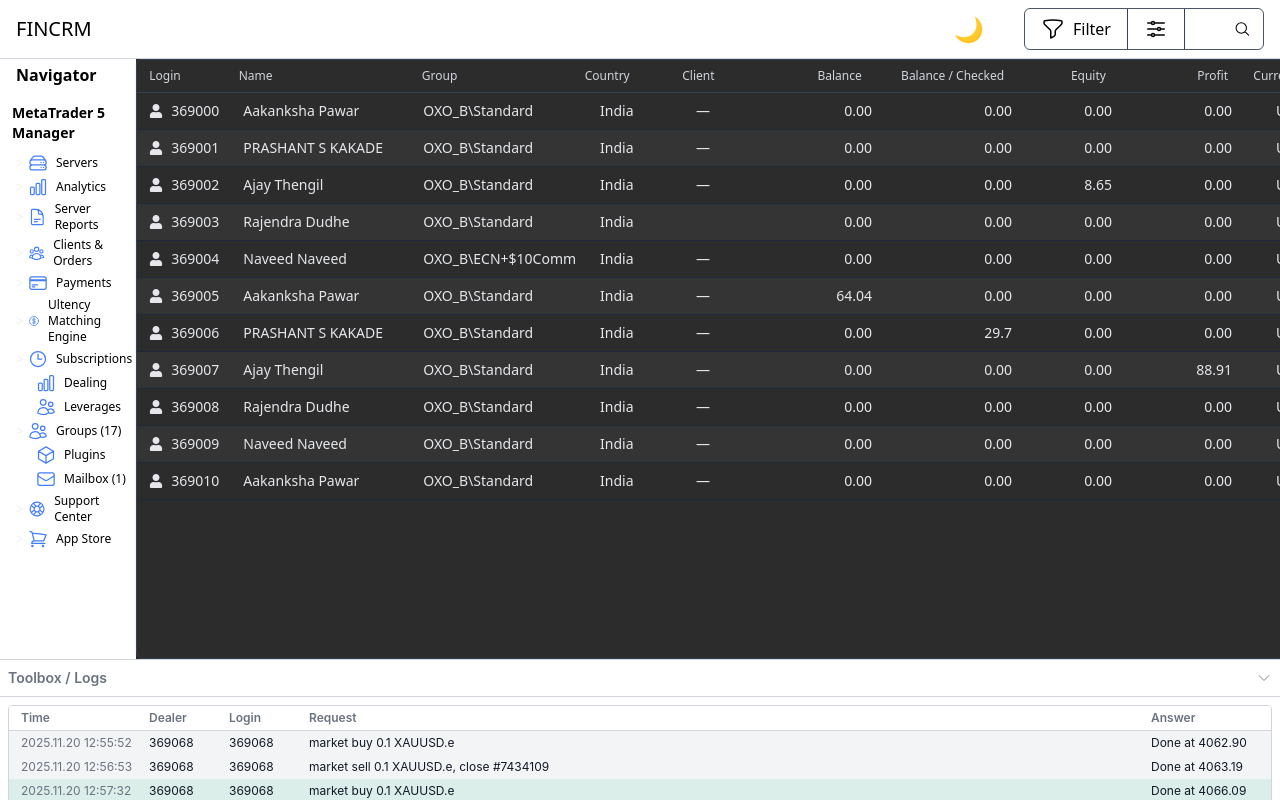
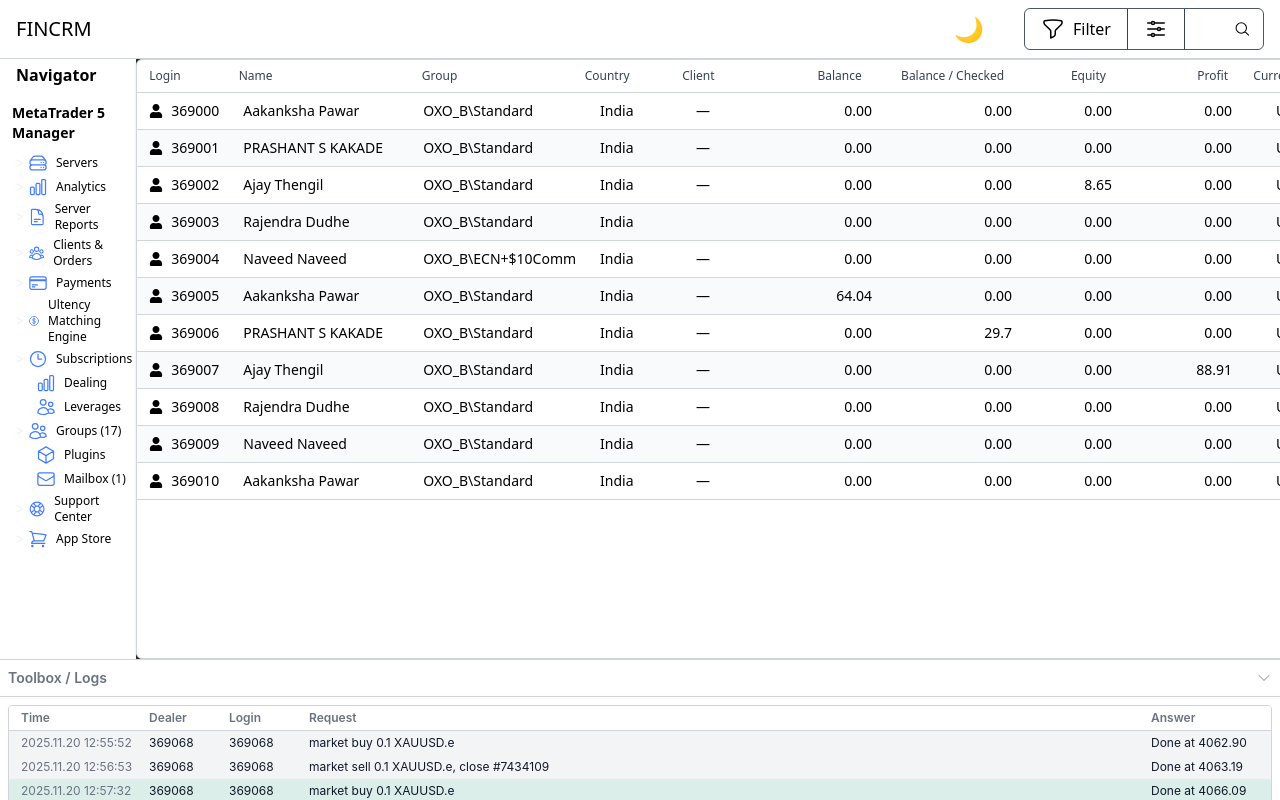
Before and after one commit to katochrasik794/mt5manager-clone, a React (Vite) app: page /trading-accounts in a window 1280 px wide. Shown: the top 800 px of the page. Built offline with nearby package versions, Linux system fonts and the light colour scheme.

Commit message:
Working on Client dashboard

```diff
--- a/src/pages/clients/Orders.jsx
+++ b/src/pages/clients/Orders.jsx
@@ -1,6 +1,7 @@
-import React from "react";
+import React, { useContext } from "react";
 import { FaUser } from "react-icons/fa";
 import UserModal from "../../components/UserModal";
+import Mycontext from "../../context/Mycontext";
 
 const sampleData = () => {
   // Updated rows from screenshot
@@ -105,6 +106,7 @@ const sampleData = () => {
 };
 
 export default function Positions() {
+  const { mode } = useContext(Mycontext);
   const rows = sampleData();
   const [selectedClient, setSelectedClient] = React.useState(null);
   const [modalOpen, setModalOpen] = React.useState(false);
@@ -116,22 +118,22 @@ export default function Positions() {
 
   return (
     <div className="">
-      <div className="bg-[#2c2c2c] rounded-md border h-[75vh] border-gray-700 shadow-sm overflow-hidden">
+      <div className={`rounded-md border h-[75vh] shadow-sm overflow-hidden ${mode === "dark" ? "bg-[#2c2c2c] border-gray-700" : "bg-white border-gray-300"}`}>
         {/* Header */}
         <div className="w-full overflow-x-auto">
           <table className="w-full table-auto border-collapse min-w-0">
             <thead>
               <tr>
-                <th className="sticky top-0 px-3 py-2 text-xs font-medium text-gray-300 border-b border-gray-700 min-w-[88px] text-left">Login</th>
-                <th className="sticky top-0 px-3 py-2 text-xs font-medium text-gray-300 border-b border-gray-700 min-w-[100px] text-left">Order</th>
-                <th className="sticky top-0 px-3 py-2 text-xs font-medium text-gray-300 border-b border-gray-700 min-w-[120px] text-left">Symbol</th>
-                <th className="sticky top-0 px-3 py-2 text-xs font-medium text-gray-300 border-b border-gray-700 min-w-[160px] text-left">Time</th>
-                <th className="sticky top-0 px-3 py-2 text-xs font-medium text-gray-300 border-b border-gray-700 min-w-[100px] text-left">Type</th>
-                <th className="sticky top-0 px-3 py-2 text-xs font-medium text-gray-300 border-b border-gray-700 min-w-[90px] text-right">Volume</th>
-                <th className="sticky top-0 px-3 py-2 text-xs font-medium text-gray-300 border-b border-gray-700 min-w-[90px] text-right">Price</th>
-                <th className="sticky top-0 px-3 py-2 text-xs font-medium text-gray-300 border-b border-gray-700 min-w-[90px] text-right">S / L</th>
-                <th className="sticky top-0 px-3 py-2 text-xs font-medium text-gray-300 border-b border-gray-700 min-w-[90px] text-right">T / P</th>
-                <th className="sticky top-0 px-3 py-2 text-xs font-medium text-gray-300 border-b border-gray-700 min-w-[90px] text-right">Price</th>
+                <th className={`sticky top-0 px-3 py-2 text-xs font-medium border-b min-w-[88px] text-left ${mode === "dark" ? "text-gray-300 border-gray-700" : "text-gray-700 border-gray-300"}`}>Login</th>
+                <th className={`sticky top-0 px-3 py-2 text-xs font-medium border-b min-w-[100px] text-left ${mode === "dark" ? "text-gray-300 border-gray-700" : "text-gray-700 border-gray-300"}`}>Order</th>
+                <th className={`sticky top-0 px-3 py-2 text-xs font-medium border-b min-w-[120px] text-left ${mode === "dark" ? "text-gray-300 border-gray-700" : "text-gray-700 border-gray-300"}`}>Symbol</th>
+                <th className={`sticky top-0 px-3 py-2 text-xs font-medium border-b min-w-[160px] text-left ${mode === "dark" ? "text-gray-300 border-gray-700" : "text-gray-700 border-gray-300"}`}>Time</th>
+                <th className={`sticky top-0 px-3 py-2 text-xs font-medium border-b min-w-[100px] text-left ${mode === "dark" ? "text-gray-300 border-gray-700" : "text-gray-700 border-gray-300"}`}>Type</th>
+                <th className={`sticky top-0 px-3 py-2 text-xs font-medium border-b min-w-[90px] text-right ${mode === "dark" ? "text-gray-300 border-gray-700" : "text-gray-700 border-gray-300"}`}>Volume</th>
+                <th className={`sticky top-0 px-3 py-2 text-xs font-medium border-b min-w-[90px] text-right ${mode === "dark" ? "text-gray-300 border-gray-700" : "text-gray-700 border-gray-300"}`}>Price</th>
+                <th className={`sticky top-0 px-3 py-2 text-xs font-medium border-b min-w-[90px] text-right ${mode === "dark" ? "text-gray-300 border-gray-700" : "text-gray-700 border-gray-300"}`}>S / L</th>
+                <th className={`sticky top-0 px-3 py-2 text-xs font-medium border-b min-w-[90px] text-right ${mode === "dark" ? "text-gray-300 border-gray-700" : "text-gray-700 border-gray-300"}`}>T / P</th>
+                <th className={`sticky top-0 px-3 py-2 text-xs font-medium border-b min-w-[90px] text-right ${mode === "dark" ? "text-gray-300 border-gray-700" : "text-gray-700 border-gray-300"}`}>Price</th>
               </tr>
             </thead>
           </table>
@@ -145,22 +147,20 @@ export default function Positions() {
                 <tr
                   key={r.order + "-" + idx}
                   onDoubleClick={() => onRowDoubleClick(r)}
-                  className={`border-b border-gray-800 cursor-pointer hover:bg-gray-800/40 ${
-                    idx % 2 === 0 ? "bg-[#2c2c2c]" : "bg-[#343434]"
-                  }`}
+                  className={`border-b cursor-pointer ${mode === "dark" ? `border-gray-800 hover:bg-gray-800/40 ${idx % 2 === 0 ? "bg-[#2c2c2c]" : "bg-[#343434]"}` : `border-gray-300 hover:bg-gray-200 ${idx % 2 === 0 ? "bg-white" : "bg-gray-50"}`}`}
                 >
-                  <td className="px-3 py-2 text-sm text-gray-200 flex gap-2 items-center min-w-[88px]">
+                  <td className={`px-3 py-2 text-sm flex gap-2 items-center min-w-[88px] ${mode === "dark" ? "text-gray-200" : "text-black"}`}>
                     <FaUser /> {r.login}
                   </td>
-                  <td className="px-3 py-2 text-sm text-gray-200 min-w-[100px]">{r.order}</td>
-                  <td className="px-3 py-2 text-sm text-gray-200 min-w-[120px]">{r.symbol}</td>
-                  <td className="px-3 py-2 text-sm text-gray-200 min-w-[160px]">{r.time}</td>
-                  <td className="px-3 py-2 text-sm text-gray-200 min-w-[100px]">{r.type}</td>
-                  <td className="px-3 py-2 text-sm text-gray-200 min-w-[90px] text-right">{r.volume}</td>
-                  <td className="px-3 py-2 text-sm text-gray-200 min-w-[90px] text-right">{r.price}</td>
-                  <td className="px-3 py-2 text-sm text-gray-200 min-w-[90px] text-right">{r.sl}</td>
-                  <td className="px-3 py-2 text-sm text-gray-200 min-w-[90px] text-right">{r.tp}</td>
-                  <td className="px-3 py-2 text-sm text-gray-200 min-w-[90px] text-right">{r.price2}</td>
+                  <td className={`px-3 py-2 text-sm min-w-[100px] ${mode === "dark" ? "text-gray-200" : "text-black"}`}>{r.order}</td>
+                  <td className={`px-3 py-2 text-sm min-w-[120px] ${mode === "dark" ? "text-gray-200" : "text-black"}`}>{r.symbol}</td>
+                  <td className={`px-3 py-2 text-sm min-w-[160px] ${mode === "dark" ? "text-gray-200" : "text-black"}`}>{r.time}</td>
+                  <td className={`px-3 py-2 text-sm min-w-[100px] ${mode === "dark" ? "text-gray-200" : "text-black"}`}>{r.type}</td>
+                  <td className={`px-3 py-2 text-sm min-w-[90px] text-right ${mode === "dark" ? "text-gray-200" : "text-black"}`}>{r.volume}</td>
+                  <td className={`px-3 py-2 text-sm min-w-[90px] text-right ${mode === "dark" ? "text-gray-200" : "text-black"}`}>{r.price}</td>
+                  <td className={`px-3 py-2 text-sm min-w-[90px] text-right ${mode === "dark" ? "text-gray-200" : "text-black"}`}>{r.sl}</td>
+                  <td className={`px-3 py-2 text-sm min-w-[90px] text-right ${mode === "dark" ? "text-gray-200" : "text-black"}`}>{r.tp}</td>
+                  <td className={`px-3 py-2 text-sm min-w-[90px] text-right ${mode === "dark" ? "text-gray-200" : "text-black"}`}>{r.price2}</td>
                 </tr>
               ))}
             </tbody>
--- a/src/pages/clients/Positions.jsx
+++ b/src/pages/clients/Positions.jsx
@@ -1,6 +1,7 @@
-import React from "react";
+import React, { useContext } from "react";
 import { FaUser } from 'react-icons/fa';
 import UserModal from "../../components/UserModal";
+import Mycontext from "../../context/Mycontext";
 
 const sampleData = () => {
   // Rows taken from the screenshot (order preserved)
@@ -23,6 +24,7 @@ const sampleData = () => {
 };
 
 export default function Positions() {
+  const { mode } = useContext(Mycontext);
   // Use the specific rows that match the screenshot
   const rows = sampleData();
   const [selectedClient, setSelectedClient] = React.useState(null);
@@ -35,21 +37,21 @@ export default function Positions() {
 
   return (
     <div className="">
-      <div className="bg-[#2c2c2c] rounded-md border h-[75vh] border-gray-700 shadow-sm overflow-hidden ">
+      <div className={`rounded-md border h-[75vh] shadow-sm overflow-hidden ${mode === "dark" ? "bg-[#2c2c2c] border-gray-700" : "bg-white border-gray-300"}`}>
         {/* Table header - allow horizontal scroll for small screens */}
         <div className="w-full overflow-x-auto">
           <table className="w-full table-auto border-collapse min-w-0">
             <thead>
               <tr>
-                <th className="sticky top-0 text-left px-3 py-2 text-xs font-medium text-gray-300 border-b border-gray-700 min-w-[88px]">Login</th>
-                <th className="sticky top-0 text-left px-3 py-2 text-xs font-medium text-gray-300 border-b border-gray-700 min-w-[120px]">Position</th>
-                <th className="sticky top-0 text-left px-3 py-2 text-xs font-medium text-gray-300 border-b border-gray-700 min-w-[120px]">Symbol</th>
-                <th className="sticky top-0 text-left px-3 py-2 text-xs font-medium text-gray-300 border-b border-gray-700 min-w-[80px]">Type</th>
-                <th className="sticky top-0 text-right px-3 py-2 text-xs font-medium text-gray-300 border-b border-gray-700 min-w-[80px]">Volume</th>
-                <th className="sticky top-0 text-right px-3 py-2 text-xs font-medium text-gray-300 border-b border-gray-700 min-w-[100px]">Price</th>
-                <th className="sticky top-0 text-right px-3 py-2 text-xs font-medium text-gray-300 border-b border-gray-700 min-w-[100px]">Price</th>
-                <th className="sticky top-0 text-left px-3 py-2 text-xs font-medium text-gray-300 border-b border-gray-700 min-w-[120px]">Reason</th>
-                <th className="sticky top-0 text-right px-3 py-2 text-xs font-medium text-gray-300 border-b border-gray-700 min-w-[72px]">Swap</th>
+                <th className={`sticky top-0 text-left px-3 py-2 text-xs font-medium border-b min-w-[88px] ${mode === "dark" ? "text-gray-300 border-gray-700" : "text-gray-700 border-gray-300"}`}>Login</th>
+                <th className={`sticky top-0 text-left px-3 py-2 text-xs font-medium border-b min-w-[120px] ${mode === "dark" ? "text-gray-300 border-gray-700" : "text-gray-700 border-gray-300"}`}>Position</th>
+                <th className={`sticky top-0 text-left px-3 py-2 text-xs font-medium border-b min-w-[120px] ${mode === "dark" ? "text-gray-300 border-gray-700" : "text-gray-700 border-gray-300"}`}>Symbol</th>
+                <th className={`sticky top-0 text-left px-3 py-2 text-xs font-medium border-b min-w-[80px] ${mode === "dark" ? "text-gray-300 border-gray-700" : "text-gray-700 border-gray-300"}`}>Type</th>
+                <th className={`sticky top-0 text-right px-3 py-2 text-xs font-medium border-b min-w-[80px] ${mode === "dark" ? "text-gray-300 border-gray-700" : "text-gray-700 border-gray-300"}`}>Volume</th>
+                <th className={`sticky top-0 text-right px-3 py-2 text-xs font-medium border-b min-w-[100px] ${mode === "dark" ? "text-gray-300 border-gray-700" : "text-gray-700 border-gray-300"}`}>Price</th>
+                <th className={`sticky top-0 text-right px-3 py-2 text-xs font-medium border-b min-w-[100px] ${mode === "dark" ? "text-gray-300 border-gray-700" : "text-gray-700 border-gray-300"}`}>Price</th>
+                <th className={`sticky top-0 text-left px-3 py-2 text-xs font-medium border-b min-w-[120px] ${mode === "dark" ? "text-gray-300 border-gray-700" : "text-gray-700 border-gray-300"}`}>Reason</th>
+                <th className={`sticky top-0 text-right px-3 py-2 text-xs font-medium border-b min-w-[72px] ${mode === "dark" ? "text-gray-300 border-gray-700" : "text-gray-700 border-gray-300"}`}>Swap</th>
               </tr>
             </thead>
           </table>
@@ -63,18 +65,18 @@ export default function Positions() {
                 <tr
                   key={r.position + "-" + idx}
                   onDoubleClick={() => onRowDoubleClick(r)}
-                  className={`border-b border-gray-800 hover:bg-gray-800/40 cursor-pointer ${idx % 2 === 0 ? "bg-[#2c2c2c]" : "bg-[#343434]"}`}
+                  className={`border-b cursor-pointer ${mode === "dark" ? `border-gray-800 hover:bg-gray-800/40 ${idx % 2 === 0 ? "bg-[#2c2c2c]" : "bg-[#343434]"}` : `border-gray-300 hover:bg-gray-200 ${idx % 2 === 0 ? "bg-white" : "bg-gray-50"}`}`}
                   title="Double-click to open client details"
                 >
-                  <td className="px-3 py-2 text-sm text-gray-200 min-w-[88px] flex gap-2 items-center truncate"><FaUser /> <span className="truncate">{r.login}</span></td>
-                  <td className="px-3 py-2 text-sm text-gray-200 min-w-[120px] truncate">{r.position}</td>
-                  <td className="px-3 py-2 text-sm text-gray-200 min-w-[120px] truncate">{r.symbol}</td>
-                  <td className="px-3 py-2 text-sm text-gray-200 min-w-[80px] truncate">{r.type}</td>
-                  <td className="px-3 py-2 text-sm text-gray-200 text-right min-w-[80px] truncate">{r.volume}</td>
-                  <td className="px-3 py-2 text-sm text-gray-200 text-right min-w-[100px] truncate">{r.priceOpen}</td>
-                  <td className="px-3 py-2 text-sm text-gray-200 text-right min-w-[100px] truncate">{r.priceClose}</td>
-                  <td className="px-3 py-2 text-sm text-gray-200 min-w-[120px] truncate">{r.reason}</td>
-                  <td className="px-3 py-2 text-sm text-gray-200 text-right min-w-[72px] truncate">{r.swap}</td>
+                  <td className={`px-3 py-2 text-sm min-w-[88px] flex gap-2 items-center truncate ${mode === "dark" ? "text-gray-200" : "text-black"}`}><FaUser /> <span className="truncate">{r.login}</span></td>
+                  <td className={`px-3 py-2 text-sm min-w-[120px] truncate ${mode === "dark" ? "text-gray-200" : "text-black"}`}>{r.position}</td>
+                  <td className={`px-3 py-2 text-sm min-w-[120px] truncate ${mode === "dark" ? "text-gray-200" : "text-black"}`}>{r.symbol}</td>
+                  <td className={`px-3 py-2 text-sm min-w-[80px] truncate ${mode === "dark" ? "text-gray-200" : "text-black"}`}>{r.type}</td>
+                  <td className={`px-3 py-2 text-sm text-right min-w-[80px] truncate ${mode === "dark" ? "text-gray-200" : "text-black"}`}>{r.volume}</td>
+                  <td className={`px-3 py-2 text-sm text-right min-w-[100px] truncate ${mode === "dark" ? "text-gray-200" : "text-black"}`}>{r.priceOpen}</td>
+                  <td className={`px-3 py-2 text-sm text-right min-w-[100px] truncate ${mode === "dark" ? "text-gray-200" : "text-black"}`}>{r.priceClose}</td>
+                  <td className={`px-3 py-2 text-sm min-w-[120px] truncate ${mode === "dark" ? "text-gray-200" : "text-black"}`}>{r.reason}</td>
+                  <td className={`px-3 py-2 text-sm text-right min-w-[72px] truncate ${mode === "dark" ? "text-gray-200" : "text-black"}`}>{r.swap}</td>
                 </tr>
               ))}
             </tbody>
--- a/src/pages/clients/TradingAccounts.jsx
+++ b/src/pages/clients/TradingAccounts.jsx
@@ -1,7 +1,8 @@
 
-import React from "react";
+import React, { useContext } from "react";
 import { FaUser } from 'react-icons/fa';
 import ClientModal from "../../components/ClientModal";
+import Mycontext from "../../context/Mycontext";
 
 const sampleData = (count = 80) => {
   const rows = [];
@@ -24,6 +25,7 @@ const sampleData = (count = 80) => {
 };
 
 export default function TradingAccounts() {
+  const { mode } = useContext(Mycontext);
   // If you have a prop or real data, replace this with your real array.
   const rows = sampleData(11); // many rows to demonstrate scrolling
   const [selectedClient, setSelectedClient] = React.useState(null);
@@ -41,23 +43,23 @@ export default function TradingAccounts() {
         <div className="text-sm text-gray-400">Showing table — scroll to see more</div>
       </div> */}
 
-      <div className="bg-[#2c2c2c] rounded-md border h-[75vh] border-gray-700 shadow-sm overflow-hidden ">
+      <div className={`rounded-md border h-[75vh] shadow-sm overflow-hidden ${mode === "dark" ? "bg-[#2c2c2c] border-gray-700" : "bg-white border-gray-300"}`}>
         {/* Table header */}
         <div className="w-full overflow-x-auto">
           <table className="min-w-full table-auto border-collapse">
             <thead>
               <tr className="">
                 {/* sticky header: using position: sticky via utility classes */}
-                <th className="sticky top-0  text-left px-3 py-2 text-xs font-medium text-gray-300 border-b border-gray-700 min-w-[88px]">Login</th>
-                <th className="sticky top-0  text-left px-3 py-2 text-xs font-medium text-gray-300 border-b border-gray-700 min-w-[180px]">Name</th>
-                <th className="sticky top-0  text-left px-3 py-2 text-xs font-medium text-gray-300 border-b border-gray-700 min-w-[160px]">Group</th>
-                <th className="sticky top-0  text-left px-3 py-2 text-xs font-medium text-gray-300 border-b border-gray-700 min-w-[96px]">Country</th>
-                <th className="sticky top-0  text-left px-3 py-2 text-xs font-medium text-gray-300 border-b border-gray-700 min-w-[80px]">Client</th>
-                <th className="sticky top-0  text-right px-3 py-2 text-xs font-medium text-gray-300 border-b border-gray-700 min-w-[120px]">Balance</th>
-                <th className="sticky top-0  text-right px-3 py-2 text-xs font-medium text-gray-300 border-b border-gray-700 min-w-[140px]">Balance / Checked</th>
-                <th className="sticky top-0  text-right px-3 py-2 text-xs font-medium text-gray-300 border-b border-gray-700 min-w-[100px]">Equity</th>
-                <th className="sticky top-0  text-right px-3 py-2 text-xs font-medium text-gray-300 border-b border-gray-700 min-w-[120px]">Profit</th>
-                <th className="sticky top-0 text-right px-3 py-2 text-xs font-medium text-gray-300 border-b border-gray-700 min-w-[72px]">Currency</th>
+                <th className={`sticky top-0 text-left px-3 py-2 text-xs font-medium border-b min-w-[88px] ${mode === "dark" ? "text-gray-300 border-gray-700" : "text-gray-700 border-gray-300"}`}>Login</th>
+                <th className={`sticky top-0 text-left px-3 py-2 text-xs font-medium border-b min-w-[180px] ${mode === "dark" ? "text-gray-300 border-gray-700" : "text-gray-700 border-gray-300"}`}>Name</th>
+                <th className={`sticky top-0 text-left px-3 py-2 text-xs font-medium border-b min-w-[160px] ${mode === "dark" ? "text-gray-300 border-gray-700" : "text-gray-700 border-gray-300"}`}>Group</th>
+                <th className={`sticky top-0 text-left px-3 py-2 text-xs font-medium border-b min-w-[96px] ${mode === "dark" ? "text-gray-300 border-gray-700" : "text-gray-700 border-gray-300"}`}>Country</th>
+                <th className={`sticky top-0 text-left px-3 py-2 text-xs font-medium border-b min-w-[80px] ${mode === "dark" ? "text-gray-300 border-gray-700" : "text-gray-700 border-gray-300"}`}>Client</th>
+                <th className={`sticky top-0 text-right px-3 py-2 text-xs font-medium border-b min-w-[120px] ${mode === "dark" ? "text-gray-300 border-gray-700" : "text-gray-700 border-gray-300"}`}>Balance</th>
+                <th className={`sticky top-0 text-right px-3 py-2 text-xs font-medium border-b min-w-[140px] ${mode === "dark" ? "text-gray-300 border-gray-700" : "text-gray-700 border-gray-300"}`}>Balance / Checked</th>
+                <th className={`sticky top-0 text-right px-3 py-2 text-xs font-medium border-b min-w-[100px] ${mode === "dark" ? "text-gray-300 border-gray-700" : "text-gray-700 border-gray-300"}`}>Equity</th>
+                <th className={`sticky top-0 text-right px-3 py-2 text-xs font-medium border-b min-w-[120px] ${mode === "dark" ? "text-gray-300 border-gray-700" : "text-gray-700 border-gray-300"}`}>Profit</th>
+                <th className={`sticky top-0 text-right px-3 py-2 text-xs font-medium border-b min-w-[72px] ${mode === "dark" ? "text-gray-300 border-gray-700" : "text-gray-700 border-gray-300"}`}>Currency</th>
               </tr>
             </thead>
           </table>
@@ -71,19 +73,19 @@ export default function TradingAccounts() {
                 <tr
                   key={r.login + "-" + idx}
                   onDoubleClick={() => onRowDoubleClick(r)}
-                  className={`border-b border-gray-800 hover:bg-gray-800/40 cursor-pointer ${idx % 2 === 0 ? "bg-[#2c2c2c]" : "bg-[#343434]"}`}
+                  className={`border-b cursor-pointer ${mode === "dark" ? `border-gray-800 hover:bg-gray-800/40 ${idx % 2 === 0 ? "bg-[#2c2c2c]" : "bg-[#343434]"}` : `border-gray-300 hover:bg-gray-200 ${idx % 2 === 0 ? "bg-white" : "bg-gray-50"}`}`}
                   title="Double-click to open client details"
                 >
-                  <td className="px-3 py-2 text-sm text-gray-200 min-w-[88px] flex gap-2 items-center"><FaUser /> {r.login}</td>
-                  <td className="px-3 py-2 text-sm text-gray-200 min-w-[180px]">{r.name}</td>
-                  <td className="px-3 py-2 text-sm text-gray-200 min-w-[160px]">{r.group}</td>
-                  <td className="px-3 py-2 text-sm text-gray-200 min-w-[96px]">{r.country}</td>
-                  <td className="px-3 py-2 text-sm text-gray-200 min-w-[80px]">{r.client}</td>
-                  <td className="px-3 py-2 text-sm text-gray-200 text-right min-w-[120px]">{r.balance}</td>
-                  <td className="px-3 py-2 text-sm text-gray-200 text-right min-w-[140px]">{r.balanceChecked}</td>
-                  <td className="px-3 py-2 text-sm text-gray-200 text-right min-w-[100px]">{r.equity}</td>
-                  <td className="px-3 py-2 text-sm text-gray-200 text-right min-w-[120px]">{r.profit}</td>
-                  <td className="px-3 py-2 text-sm text-gray-200 text-right min-w-[72px]">{r.currency}</td>
+                  <td className={`px-3 py-2 text-sm min-w-[88px] flex gap-2 items-center ${mode === "dark" ? "text-gray-200" : "text-black"}`}><FaUser /> {r.login}</td>
+                  <td className={`px-3 py-2 text-sm min-w-[180px] ${mode === "dark" ? "text-gray-200" : "text-black"}`}>{r.name}</td>
+                  <td className={`px-3 py-2 text-sm min-w-[160px] ${mode === "dark" ? "text-gray-200" : "text-black"}`}>{r.group}</td>
+                  <td className={`px-3 py-2 text-sm min-w-[96px] ${mode === "dark" ? "text-gray-200" : "text-black"}`}>{r.country}</td>
+                  <td className={`px-3 py-2 text-sm min-w-[80px] ${mode === "dark" ? "text-gray-200" : "text-black"}`}>{r.client}</td>
+                  <td className={`px-3 py-2 text-sm text-right min-w-[120px] ${mode === "dark" ? "text-gray-200" : "text-black"}`}>{r.balance}</td>
+                  <td className={`px-3 py-2 text-sm text-right min-w-[140px] ${mode === "dark" ? "text-gray-200" : "text-black"}`}>{r.balanceChecked}</td>
+                  <td className={`px-3 py-2 text-sm text-right min-w-[100px] ${mode === "dark" ? "text-gray-200" : "text-black"}`}>{r.equity}</td>
+                  <td className={`px-3 py-2 text-sm text-right min-w-[120px] ${mode === "dark" ? "text-gray-200" : "text-black"}`}>{r.profit}</td>
+                  <td className={`px-3 py-2 text-sm text-right min-w-[72px] ${mode === "dark" ? "text-gray-200" : "text-black"}`}>{r.currency}</td>
                 </tr>
               ))}
             </tbody>
```
